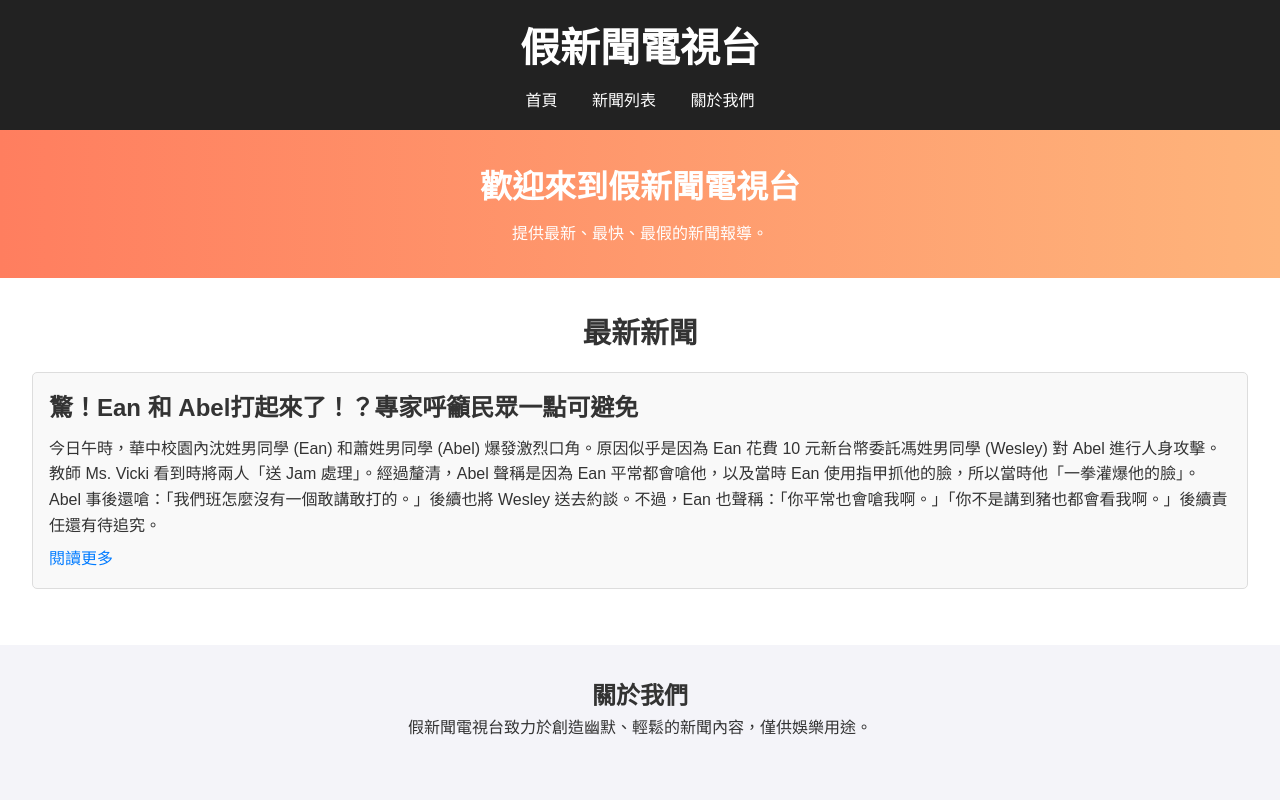
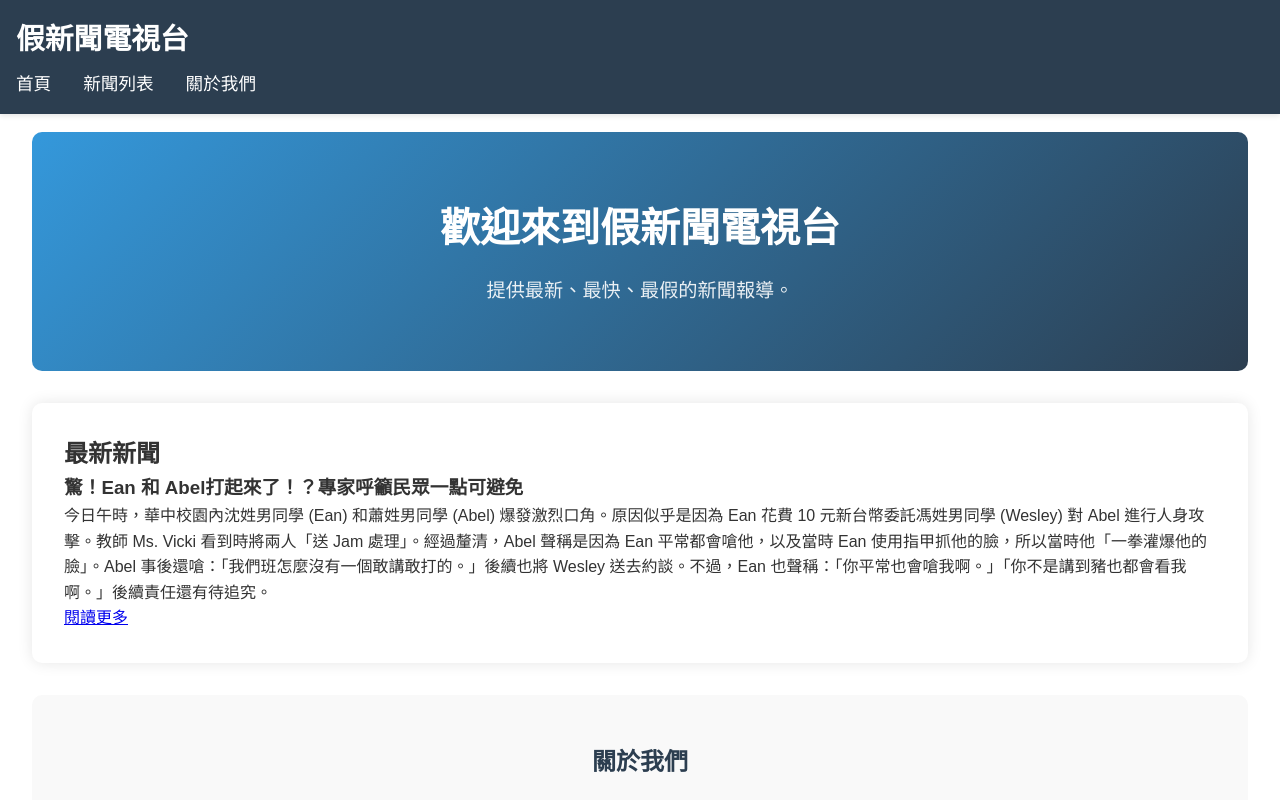
Before and after one commit to andrewhao66/Fakenews, a plain HTML site: page Index.html in a window 1280 px wide. Shown: the top 800 px of the page. Drawn offline with Linux system fonts and the light colour scheme.

Commit message:
Update style.css

```diff
--- a/style.css
+++ b/style.css
@@ -1,110 +1,158 @@
-/* Reset 基本樣式 */
+/* 重置默認樣式 */
 * {
     margin: 0;
     padding: 0;
     box-sizing: border-box;
 }
 
-/* 背景與字體 */
 body {
-    font-family: Arial, sans-serif;
+    font-family: 'Microsoft JhengHei', sans-serif;
     line-height: 1.6;
-    background-color: #f4f4f9;
     color: #333;
 }
 
 /* 頁首樣式 */
 header {
-    background: #222;
+    background-color: #2c3e50;
+    padding: 1rem;
+    position: fixed;
+    width: 100%;
+    top: 0;
+    z-index: 1000;
+    box-shadow: 0 2px 5px rgba(0,0,0,0.1);
+}
+
+.logo h1 {
     color: #fff;
-    padding: 1rem 0;
+    font-size: 1.8rem;
+    margin-bottom: 0.5rem;
+}
+
+nav ul {
+    list-style: none;
+    display: flex;
+    gap: 2rem;
+}
+
+nav a {
+    color: #fff;
+    text-decoration: none;
+    font-size: 1.1rem;
+    transition: color 0.3s ease;
+}
+
+nav a:hover {
+    color: #3498db;
+}
+
+/* 主要內容區域 */
+main {
+    margin-top: 100px;
+    padding: 2rem;
+}
+
+/* 橫幅區域 */
+.banner {
+    background: linear-gradient(135deg, #3498db, #2c3e50);
+    color: white;
+    padding: 4rem 2rem;
+    text-align: center;
+    border-radius: 10px;
+    margin-bottom: 2rem;
+}
+
+.banner h2 {
+    font-size: 2.5rem;
+    margin-bottom: 1rem;
+}
+
+.banner p {
+    font-size: 1.2rem;
+    opacity: 0.9;
+}
+
+/* 新聞列表區域 */
+.news-list {
+    background: #fff;
+    padding: 2rem;
+    border-radius: 10px;
+    box-shadow: 0 0 15px rgba(0,0,0,0.1);
+    margin-bottom: 2rem;
+}
+
+/* 關於我們區域 */
+#about {
+    background: #f9f9f9;
+    padding: 3rem 2rem;
+    border-radius: 10px;
     text-align: center;
 }
 
-header .logo h1 {
-    font-size: 2.5rem;
+#about h2 {
+    color: #2c3e50;
+    margin-bottom: 1.5rem;
 }
 
-header nav ul {
-    list-style: none;
-    margin-top: 0.5rem;
+#about p {
+    max-width: 800px;
+    margin: 0 auto;
+    color: #666;
 }
 
-header nav ul li {
-    display: inline;
-    margin: 0 15px;
+/* 頁尾樣式 */
+footer {
+    background: #2c3e50;
+    color: #fff;
+    text-align: center;
+    padding: 1.5rem;
+    margin-top: 2rem;
 }
 
-header nav ul li a {
-    color: #fff;
-    text-decoration: none;
+/* 響應式設計 */
+@media (max-width: 768px) {
+    header {
+        padding: 0.8rem;
+    }
+
+    .logo h1 {
+        font-size: 1.5rem;
+        text-align: center;
+    }
+
+    nav ul {
+        justify-content: center;
+        gap: 1rem;
+    }
+
+    nav a {
         font-size: 1rem;
     }
 
-/* 橫幅樣式 */
     .banner {
-    text-align: center;
-    padding: 2rem;
-    background: linear-gradient(to right, #ff7e5f, #feb47b);
-    color: #fff;
+        padding: 2rem 1rem;
     }
 
     .banner h2 {
         font-size: 2rem;
-    margin-bottom: 0.5rem;
     }
 
-/* 新聞列表樣式 */
-.news-list {
-    padding: 2rem;
-    background: #fff;
+    main {
+        padding: 1rem;
+    }
 }
 
-.news-list h2 {
-    font-size: 1.8rem;
-    margin-bottom: 1rem;
-    text-align: center;
+/* 動畫效果 */
+@keyframes fadeIn {
+    from {
+        opacity: 0;
+        transform: translateY(20px);
+    }
+    to {
+        opacity: 1;
+        transform: translateY(0);
+    }
 }
 
-.news-list article {
-    margin-bottom: 1.5rem;
-    padding: 1rem;
-    border: 1px solid #ddd;
-    border-radius: 5px;
-    background: #f9f9f9;
+.banner, .news-list, #about {
+    animation: fadeIn 0.8s ease-out;
 }
-
-.news-list article h3 {
-    font-size: 1.5rem;
-    margin-bottom:
-    0.5rem;
-}
-
-.news-list article p {
-    margin-bottom: 0.5rem;
-}
-
-.news-list article a {
-    color: #007BFF;
-    text-decoration: none;
-}
-
-.news-list article a:hover {
-    text-decoration: underline;
-}
-
-/* 關於我們樣式 */
-#about {
-    padding: 2rem;
-    background: #f4f4f9;
-    text-align: center;
-}
-
-/* 頁尾樣式 */
-footer {
-    text-align: center;
-    padding: 1rem;
-    background: #222;
-    color: #fff;
-    margin-top: 2rem;
-}
```
Lines whose indentation alone changed are shown as unchanged.
